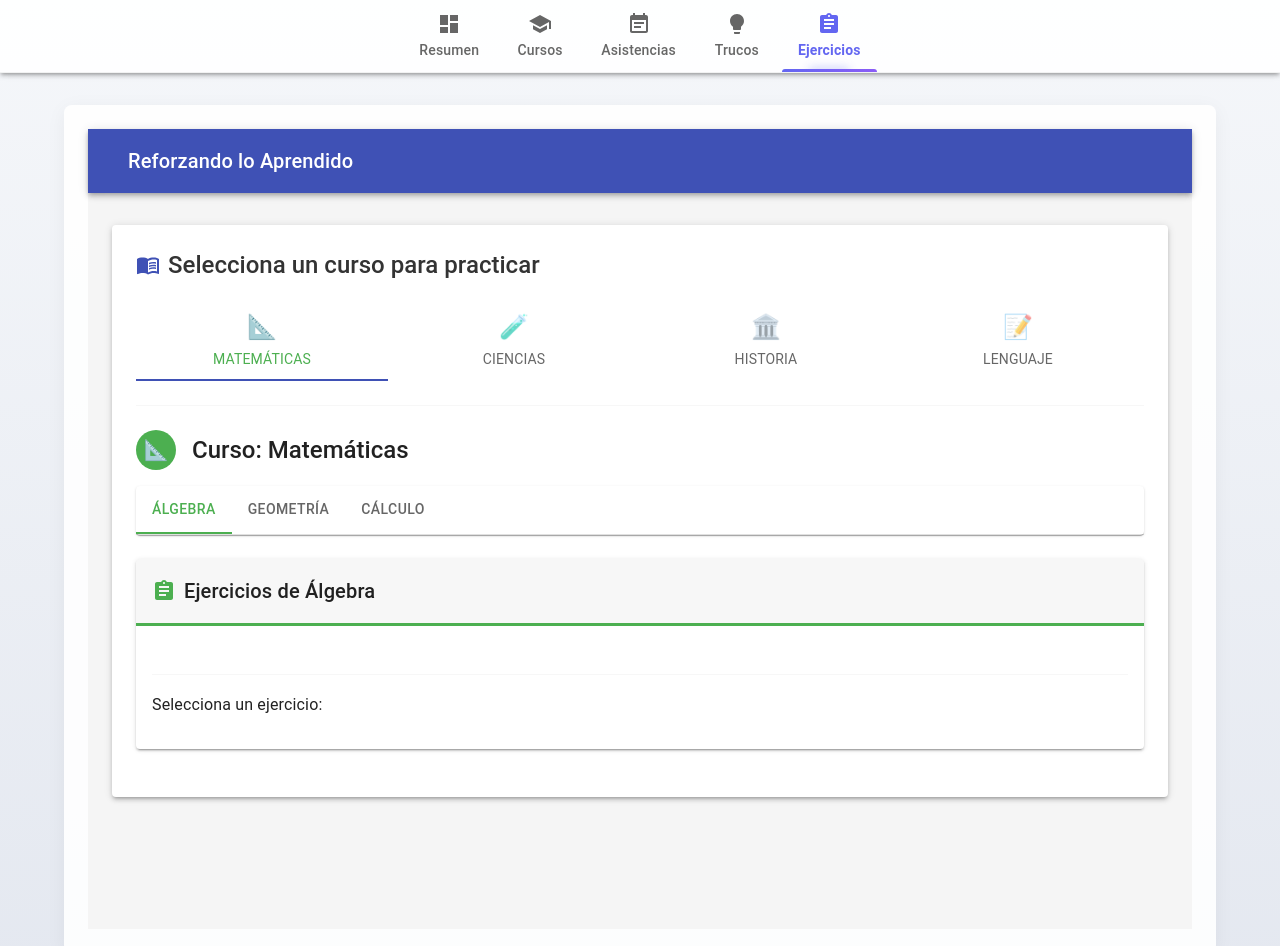
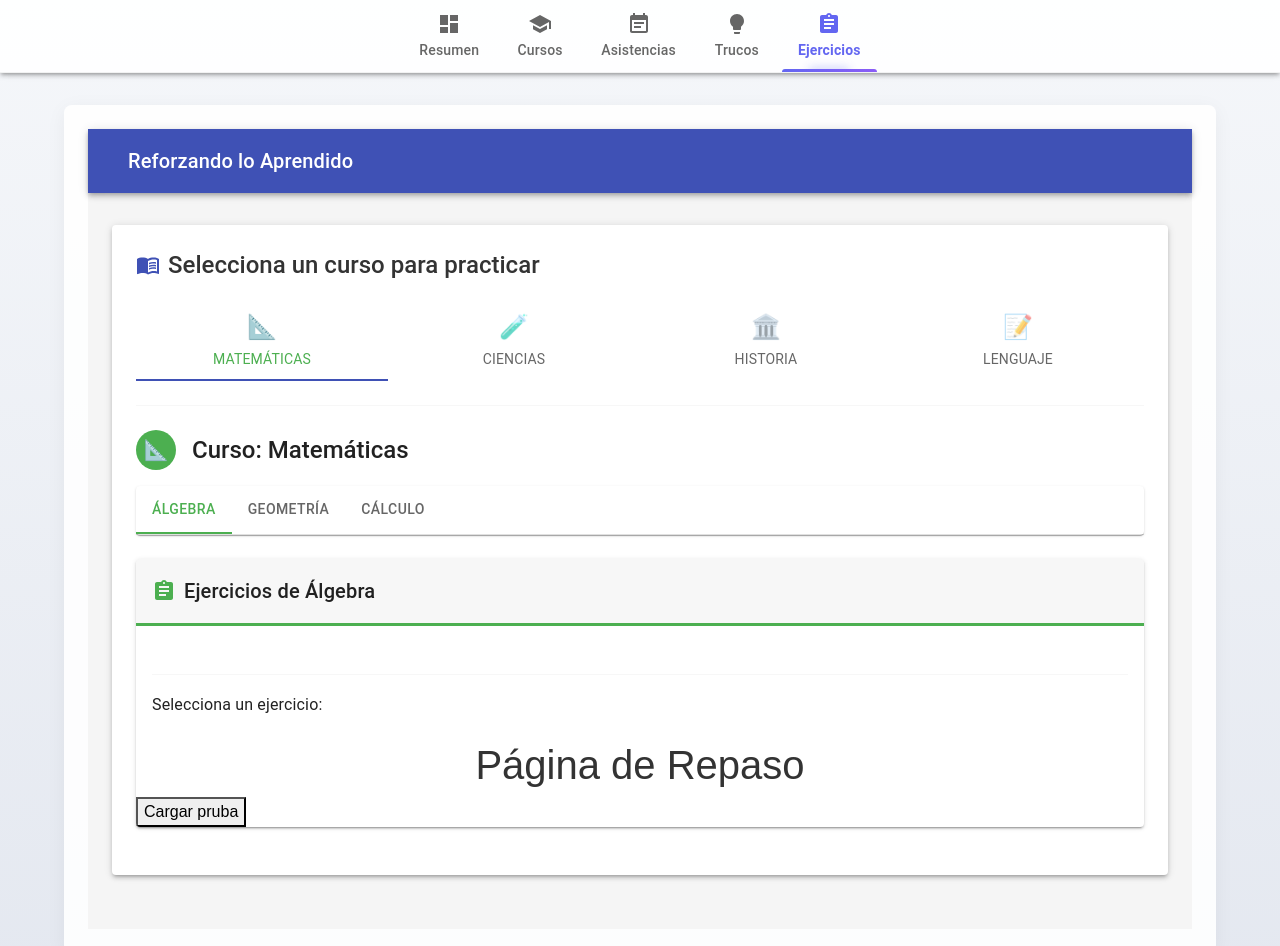
Before and after one commit to JFVela/Carrion-Web, a React (Vite) app: page /ejercicios in a window 1280 px wide. Shown: the top 946 px of the page. Built offline with nearby package versions, Linux system fonts and the light colour scheme; some icons are missing.

Commit message:
Prueba 02
- Veamos si funciona si le doy el lazy de frente

```diff
--- a/src/Pages/Estudiante/Ejercicios/Componentes/ContenidoTema.jsx
+++ b/src/Pages/Estudiante/Ejercicios/Componentes/ContenidoTema.jsx
@@ -1,21 +1,38 @@
-"use client"
-
-import { useState } from "react"
-import { Card, CardContent, CardHeader, Typography, Box, Grid, Collapse, Divider, Paper } from "@mui/material"
-import { Assignment as AssignmentIcon } from "@mui/icons-material"
-import TarjetaEjercicio from "./TarjetaEjercicio"
-import ejerciciosData from "../data.json"
+import { lazy, Suspense, useState } from "react";
+import {
+  Card,
+  CardContent,
+  CardHeader,
+  Typography,
+  Box,
+  Grid,
+  Collapse,
+  Divider,
+  Paper,
+} from "@mui/material";
+import { Assignment as AssignmentIcon } from "@mui/icons-material";
+import TarjetaEjercicio from "./TarjetaEjercicio";
+import ejerciciosData from "../data.json";
 
 export default function ContenidoTema({ currentCourse, currentTopic }) {
-  const listaEjercicios = ejerciciosData[currentTopic.name] || []
-  const [ejercicioSeleccionado, setEjercicioSeleccionado] = useState(null)
+  const listaEjercicios = ejerciciosData[currentTopic.name] || [];
+  const [ejercicioSeleccionado, setEjercicioSeleccionado] = useState(null);
+
+  const Pruebas = lazy(() => import("../6to_Primaria/Física/MRU.jsx"));
+  const [holi, setholi] = useState(null);
+
+  const handleClick = (component) => {
+    setholi(component);
+  };
 
   // Encontrar el ejercicio seleccionado
-  const ejercicioActivo = listaEjercicios.find((ej) => ej.id === ejercicioSeleccionado)
+  const ejercicioActivo = listaEjercicios.find(
+    (ej) => ej.id === ejercicioSeleccionado
+  );
 
   const handleSeleccionarEjercicio = (id) => {
-    setEjercicioSeleccionado(id === ejercicioSeleccionado ? null : id)
-  }
+    setEjercicioSeleccionado(id === ejercicioSeleccionado ? null : id);
+  };
 
   return (
     <Card elevation={2}>
@@ -23,7 +40,9 @@ export default function ContenidoTema({ currentCourse, currentTopic }) {
         title={
           <Box sx={{ display: "flex", alignItems: "center" }}>
             <AssignmentIcon sx={{ mr: 1, color: currentCourse.color }} />
-            <Typography variant="h6">Ejercicios de {currentTopic.name}</Typography>
+            <Typography variant="h6">
+              Ejercicios de {currentTopic.name}
+            </Typography>
           </Box>
         }
         sx={{
@@ -67,7 +86,9 @@ export default function ContenidoTema({ currentCourse, currentTopic }) {
                   rutaComponente={ejercicioActivo.ruta}
                   color={currentCourse.color}
                   seleccionado={true}
-                  onSeleccionar={() => handleSeleccionarEjercicio(ejercicioActivo.id)}
+                  onSeleccionar={() =>
+                    handleSeleccionarEjercicio(ejercicioActivo.id)
+                  }
                   mostrarSoloContenido={true}
                 />
               </Box>
@@ -97,6 +118,20 @@ export default function ContenidoTema({ currentCourse, currentTopic }) {
           ))}
         </Grid>
       </CardContent>
+      <div>
+        <h1>Página de Repaso</h1>
+        <div>
+          <button onClick={() => handleClick("prueba")}>
+            Cargar pruba
+          </button>
+
+        </div>
+
+        {/* Aquí se carga el componente dinámicamente */}
+        <Suspense fallback={<div>Cargando...</div>}>
+          {holi === "prueba" && <Pruebas />}
+        </Suspense>
+      </div>
     </Card>
-  )
+  );
 }
--- a/src/Pages/Estudiante/Ejercicios/Componentes/TarjetaEjercicio.jsx
+++ b/src/Pages/Estudiante/Ejercicios/Componentes/TarjetaEjercicio.jsx
@@ -1,8 +1,16 @@
-"use client"
-
-import { lazy, Suspense } from "react"
-import { Button, Card, CardContent, Typography, Box, CircularProgress } from "@mui/material"
-import { ArrowForward as ArrowForwardIcon, Close as CloseIcon } from "@mui/icons-material"
+import { lazy, Suspense } from "react";
+import {
+  Button,
+  Card,
+  CardContent,
+  Typography,
+  Box,
+  CircularProgress,
+} from "@mui/material";
+import {
+  ArrowForward as ArrowForwardIcon,
+  Close as CloseIcon,
+} from "@mui/icons-material";
 
 export default function TarjetaEjercicio({
   titulo,
@@ -12,23 +20,32 @@ export default function TarjetaEjercicio({
   onSeleccionar,
   mostrarSoloContenido = false,
 }) {
+  // 🚀 Usar el mapa para importar dinámicamente el componente
   const ComponenteEjercicio = seleccionado
-    ? lazy(() => import(/* webpackChunkName: "[request]" */ `${rutaComponente}`))
-    : null
+    ? lazy(() =>
+        import(/* webpackChunkName: "[request]" */ `${rutaComponente}`)
+      )
+    : null;
 
-  // Si solo queremos mostrar el contenido del ejercicio (para el área expandida)
   if (mostrarSoloContenido && seleccionado) {
     return (
       <Suspense
         fallback={
-          <Box sx={{ display: "flex", justifyContent: "center", alignItems: "center", height: 200 }}>
+          <Box
+            sx={{
+              display: "flex",
+              justifyContent: "center",
+              alignItems: "center",
+              height: 200,
+            }}
+          >
             <CircularProgress size={40} sx={{ color }} />
           </Box>
         }
       >
         <ComponenteEjercicio />
       </Suspense>
-    )
+    );
   }
 
   return (
@@ -87,5 +104,5 @@ export default function TarjetaEjercicio({
         </Button>
       </CardContent>
     </Card>
-  )
+  );
 }
```
